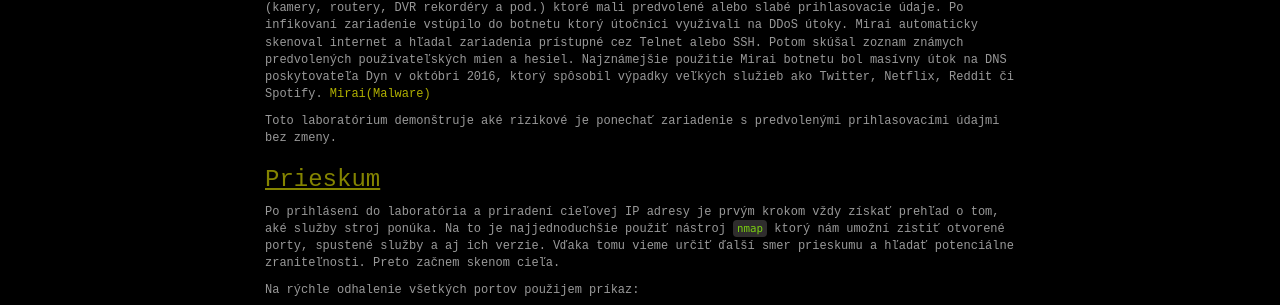
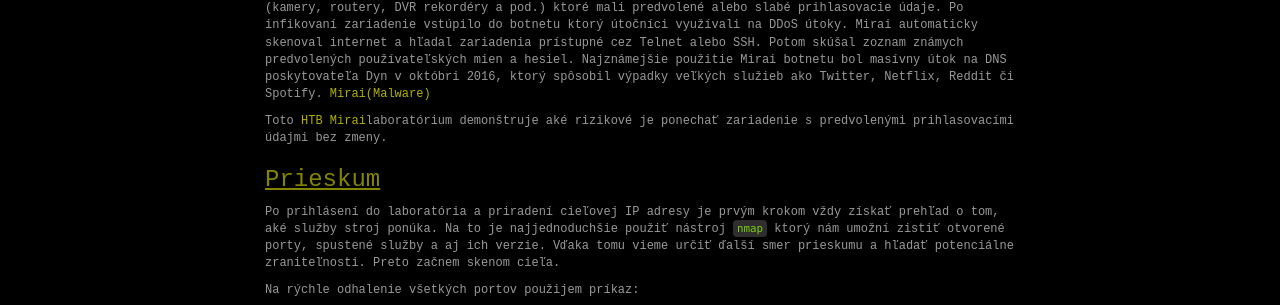
Before and after one commit to 0x00mg/0x00mg.github.io, a Jekyll site: the page built from _posts/2025/2025-09-02-HTB:-Mirai-botnet.md, in a window 1280 px wide and 900 px high. Shown: the part 439-744 px from the top of the window. Built offline with Jekyll 4.4.1, drawn with Linux system fonts in a browser that asks for light colours; comment, search, counter and statistics services are not loaded.

Commit message:
Update 2025-09-02-HTB:-Mirai-botnet.md

```diff
--- a/_posts/2025/2025-09-02-HTB:-Mirai-botnet.md
+++ b/_posts/2025/2025-09-02-HTB:-Mirai-botnet.md
@@ -23,7 +23,7 @@
 Najznámejšie použitie Mirai botnetu bol masívny útok na DNS poskytovateľa Dyn v októbri 2016, ktorý spôsobil výpadky veľkých služieb ako Twitter, Netflix, Reddit či Spotify.
 [Mirai(Malware)](https://en.wikipedia.org/wiki/Mirai_(malware))
 
-Toto laboratórium demonštruje aké rizikové je ponechať zariadenie s predvolenými prihlasovacími údajmi bez zmeny.
+Toto [HTB Mirai](https://www.hackthebox.com/)laboratórium demonštruje aké rizikové je ponechať zariadenie s predvolenými prihlasovacími údajmi bez zmeny.
 
 ### <ins>Prieskum</ins>
 
```
